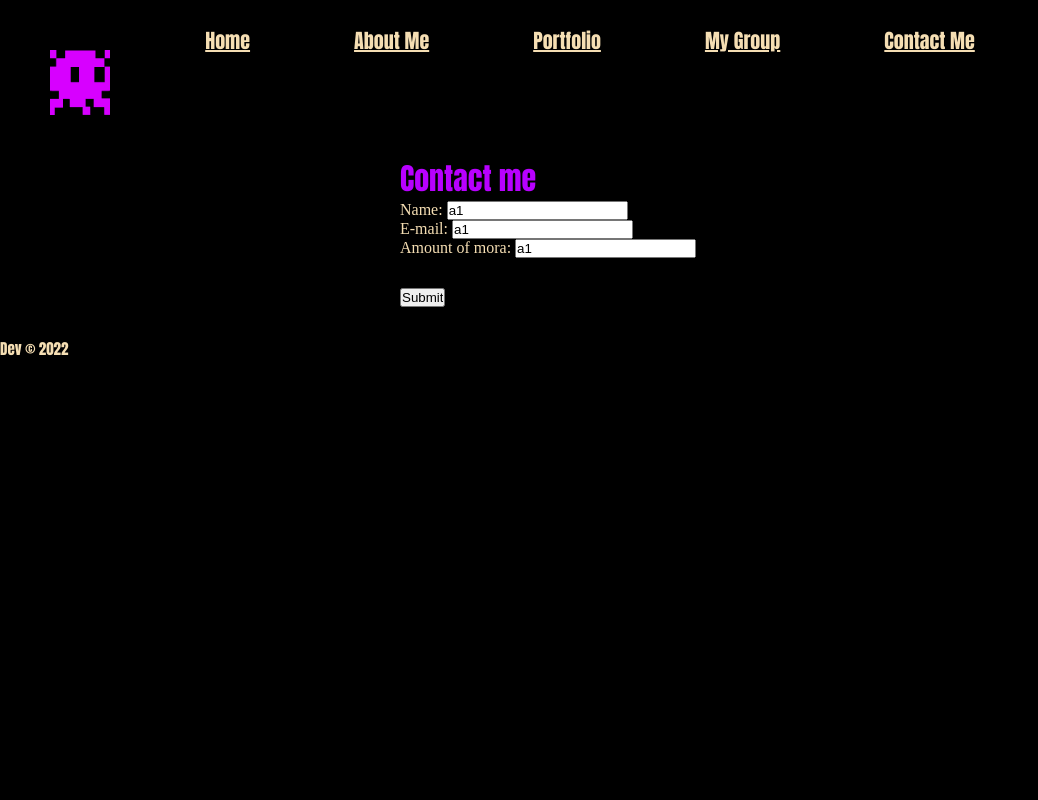
After one commit to tsicuta/mypain-html, a PHP site: page /Contact.html in a window 1280 px wide. The commit adds this page. Shown: the whole page, without its empty margins (0-1038 px from the left). Run offline with PHP 8.4, Linux system fonts and the light colour scheme.

Commit message:
new file:   2/Contact.html 	modified:   2/class.css 	modified:   2/index.html

```diff
--- /dev/null
+++ b/2/Contact.html
@@ -0,0 +1,53 @@
+<html lang="en">
+<head>
+    <meta charset="UTF-8">
+    <link rel="stylesheet" href="class.css">
+    <link rel="preconnect" href="https://fonts.googleapis.com">
+    <link rel="preconnect" href="https://fonts.gstatic.com" crossorigin>
+    <link href="https://fonts.googleapis.com/css2?family=Comfortaa:wght@300;400;500&display=swap" rel="stylesheet">
+    <title>Contact</title>
+</head>
+<body>
+    <header>
+        <div class="Menu">
+            <div class="Logo">
+                <a> <img src="logo.png"> </a>
+            </div>
+
+        </div>
+    </header>
+
+    <nav>
+        <div class="HeadMenu">
+            <ul>
+                <li><a href="index.html"> Home </a></li>
+                <li><a href=""> About Me </a></li>
+                <li><a href=""> Portfolio </a></li>
+                <li><a href="https://vk.com/dithpa"> My Group </a></li>
+                <li><a href=""> Contact Me </a></li>
+            </ul>
+        </div>
+    </nav>
+
+    <main>
+        <section class="ContactForm">
+            <div class="Contact">
+                <h1> Contact me </h1>
+                <ul class="ContactMe">
+                    <form action="">
+                        <p>Name: <input type="text" name="answer" value="a1"><Br>
+                            E-mail: <input type="text" name="answer" value="a1"><Br>
+                            Amount of mora: <input type="text" name="answer" value="a1"></p>
+                            <p><input type="submit"></p>
+                      </form>
+                </ul>
+            </div>
+        </section>
+    </main>
+</body>
+
+<footer>
+    <p>Dev &copy; 2022</p>
+</footer>
+</html>
+</html>
--- a/2/class.css
+++ b/2/class.css
@@ -111,9 +111,32 @@ display:flex;
     margin-right: 100px;
     margin-bottom: 30px;
 }
-
+.Hutao{
+    margin-left: 200px;
+}
 footer{
     font-family: Impact, Haettenschweiler, 'Arial Narrow Bold', sans-serif;
     font-size: 15px;
 
 }
+
+.contactform{
+    margin-left: 200px;
+    margin-top: 100px;
+}
+
+.Contact h1{
+    margin-left: 200px;
+    margin-top: 20px;
+    font-family: Impact, Haettenschweiler, 'Arial Narrow Bold', sans-serif;
+    font-size: 30px;
+    color: #b800ff ;
+}
+.ContactMe form{
+ margin-bottom: 30px;
+}
+
+.ContactMe p{
+    margin-bottom: 30px;
+    margin-left: 200px;
+}
```
Also changed, not shown: 2/index.html (+5 -5 lines).
